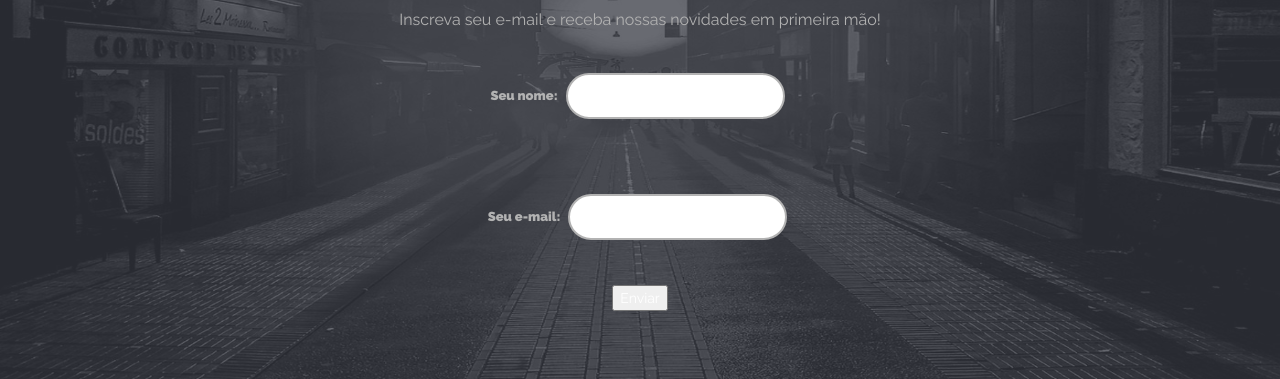
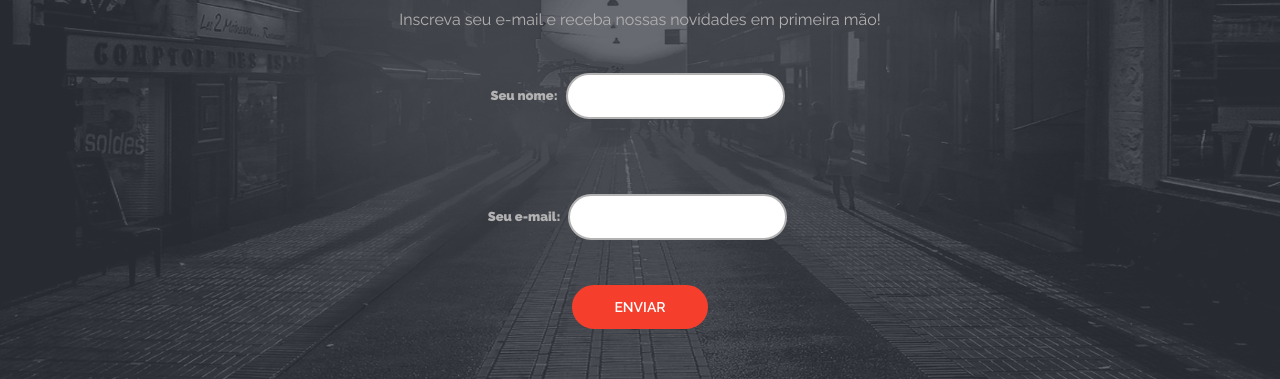
Before and after one commit to alvarosaluan/natal, a plain HTML site: page index.html in a window 1280 px wide. Shown: the part 891-1270 px from the top of the page. Drawn offline with nearby package versions, Linux system fonts and the light colour scheme.

Commit message:
Update index.html

```diff
--- a/index.html
+++ b/index.html
@@ -78,16 +78,15 @@
 
                <!--MAILCHIMP FORM START-->
   <div class="forms">
-               	<form name="contact" method="POST" data-netlify="true">
+    <form name="contact" data-netlify="true" method="post" id="mc-embedded-subscribe-form" name="mc-embedded-subscribe-form" class="validate" target="_blank" novalidate>
 	<p>
     		<label>Seu nome: <input type="text" name="name" /></label>
   	</p>
   	<p>
     		<label>Seu e-mail: <input type="email" name="email" /></label>
   	</p>
-  <button type="submit">Enviar</button>
+  <button type="submit" name="subscribe" id="mc-embedded-subscribe" class="btn btn-inverse">Enviar</button>
   	</p>
-</form>
 
 
                 </div>
```
Lines whose indentation alone changed are shown as unchanged.
